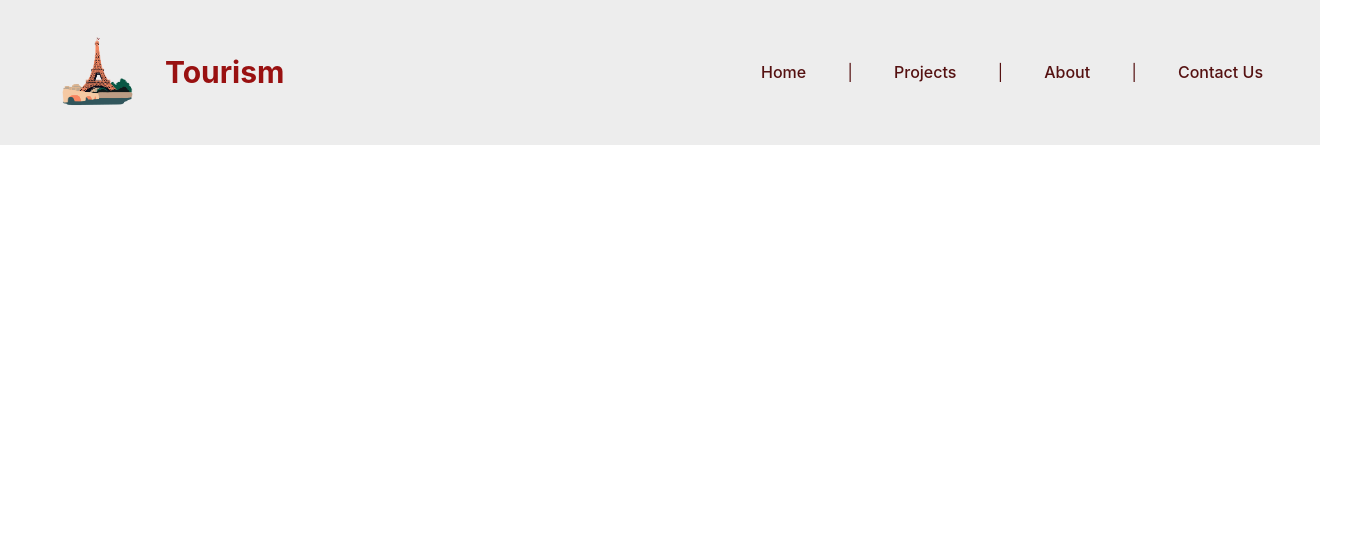
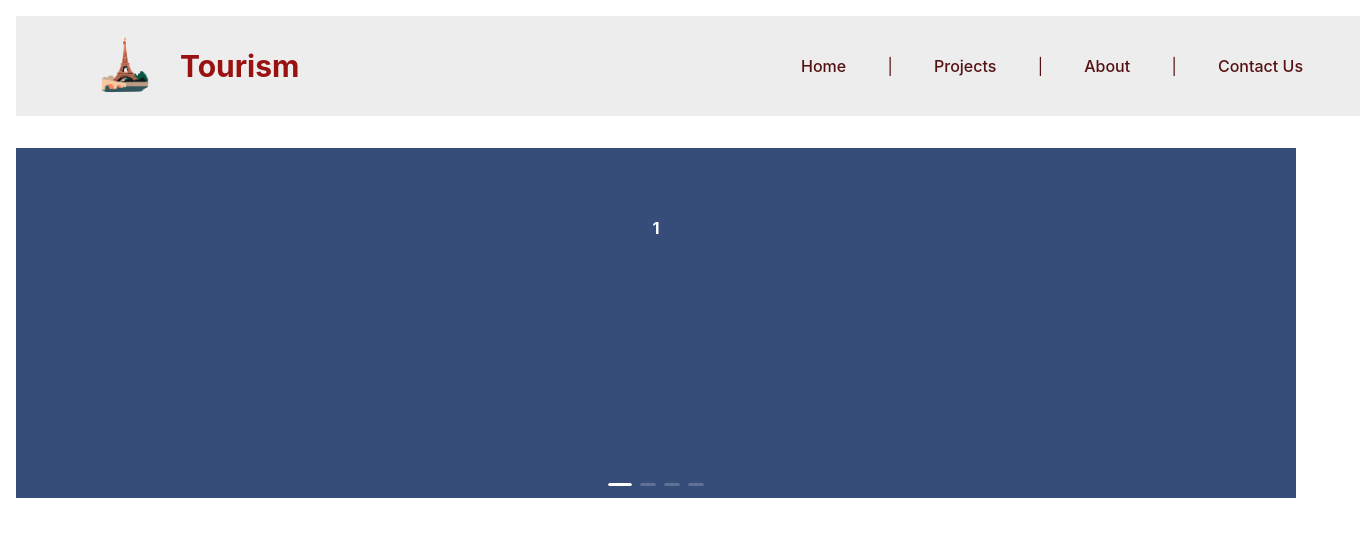
Before and after one commit to Ikonicity-Airban/a-world-tourism-order, a React (Vite) app: page / in a window 1280 px wide. Shown: the top 536 px of the page, 1360 px wide, since content can reach past the window. Built offline with nearby package versions, Linux system fonts and the light colour scheme.

Commit message:
second commit

```diff
--- a/src/App.tsx
+++ b/src/App.tsx
@@ -5,12 +5,12 @@ import { ReactComponent as ViteLogo } from './assets/vite.svg';
 import { ReactComponent as TypescriptLogo } from './assets/typescript.svg';
 import { ReactComponent as ScssLogo } from './assets/scss.svg';
 import styles from './App.module.scss';
-import { Navbar } from './components/navbar/navbar';
+import { TopSection } from './components/top-section/top-section';
 
 function App() {
     return (
         <div className={styles.App}>
-            <Navbar />
+            <TopSection />
         </div>
     );
 }
--- a/src/_codux/boards/app/app.board.tsx
+++ b/src/_codux/boards/app/app.board.tsx
@@ -7,5 +7,7 @@ export default createBoard({
     environmentProps: {
         canvasHeight: 700,
         windowWidth: 1024,
+        canvasWidth: 1076,
+        windowHeight: 768,
     },
 });
--- a/src/_codux/boards/top-section/top-section.board.tsx
+++ b/src/_codux/boards/top-section/top-section.board.tsx
@@ -3,5 +3,9 @@ import { TopSection } from '../../../components/top-section/top-section';
 
 export default createBoard({
     name: 'TopSection',
-    Board: () => <TopSection />
+    Board: () => <TopSection />,
+    environmentProps: {
+        windowWidth: 1024,
+        windowHeight: 768,
+    },
 });
--- a/src/components/logo/logo.module.scss
+++ b/src/components/logo/logo.module.scss
@@ -5,8 +5,8 @@
   align-items: center;
   justify-items: stretch;
   border-radius: 10px;
-  height: 75px;
-  width: 75px;
+  height: 50px;
+  width: 50px;
 }
 .img {
 }
--- a/src/components/my-carousel/my-carousel.tsx
+++ b/src/components/my-carousel/my-carousel.tsx
@@ -1,9 +1,12 @@
 import React from 'react';
 import { Carousel } from 'antd';
+import TopSection_module from '../top-section/top-section.module.scss';
+import Navbar_module from '../navbar/navbar.module.scss';
+import Classnames from 'classnames';
 
 const contentStyle: React.CSSProperties = {
     margin: 0,
-    height: '160px',
+    minHeight: '350px',
     color: '#fff',
     lineHeight: '160px',
     textAlign: 'center',
@@ -16,21 +19,7 @@ export const My_Carousel: React.FC = () => {
     };
 
     return (
-        <div>
-            <Carousel>
-                <div>
-                    <h3 style={contentStyle}>1</h3>
-                </div>
-                <div>
-                    <h3 style={contentStyle}>2</h3>
-                </div>
-                <div>
-                    <h3 style={contentStyle}>3</h3>
-                </div>
-                <div>
-                    <h3 style={contentStyle}>4</h3>
-                </div>
-            </Carousel>
+        <div className={TopSection_module.root}>
             <Carousel>
                 <div>
                     <h3 style={contentStyle}>1</h3>
--- a/src/components/navbar/navbar.module.scss
+++ b/src/components/navbar/navbar.module.scss
@@ -29,6 +29,7 @@
   color: var(--primary);
   border: 0px solid black;
   border-radius: 20px;
+  height: 10vh;
 }
 .navbar__nav {
   display: flex;
--- a/src/components/top-section/top-section.module.scss
+++ b/src/components/top-section/top-section.module.scss
@@ -1,2 +1,5 @@
 .root {
+  width: 100vw;
+  padding: 1rem;
+  height: auto;
 }
```
Also changed, not shown: 1 other file (tests, documents, lock files or other folders).
